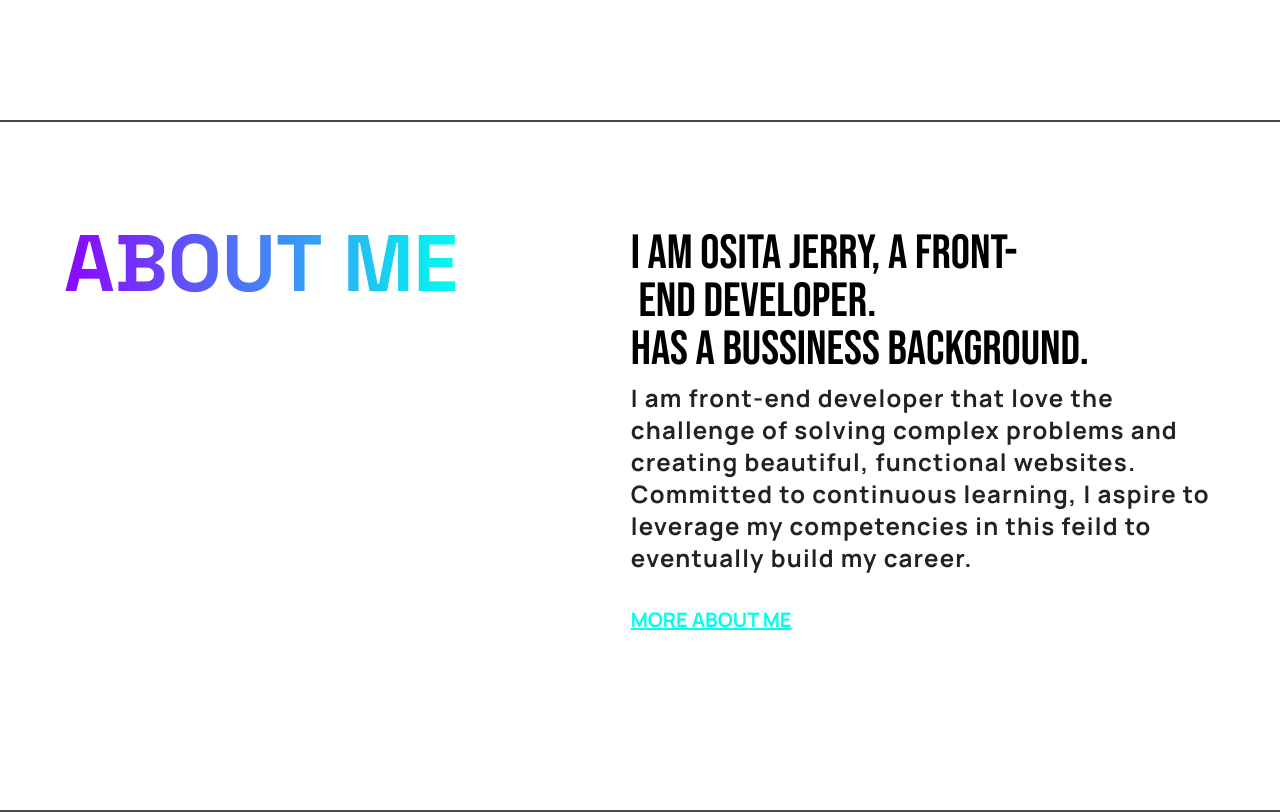
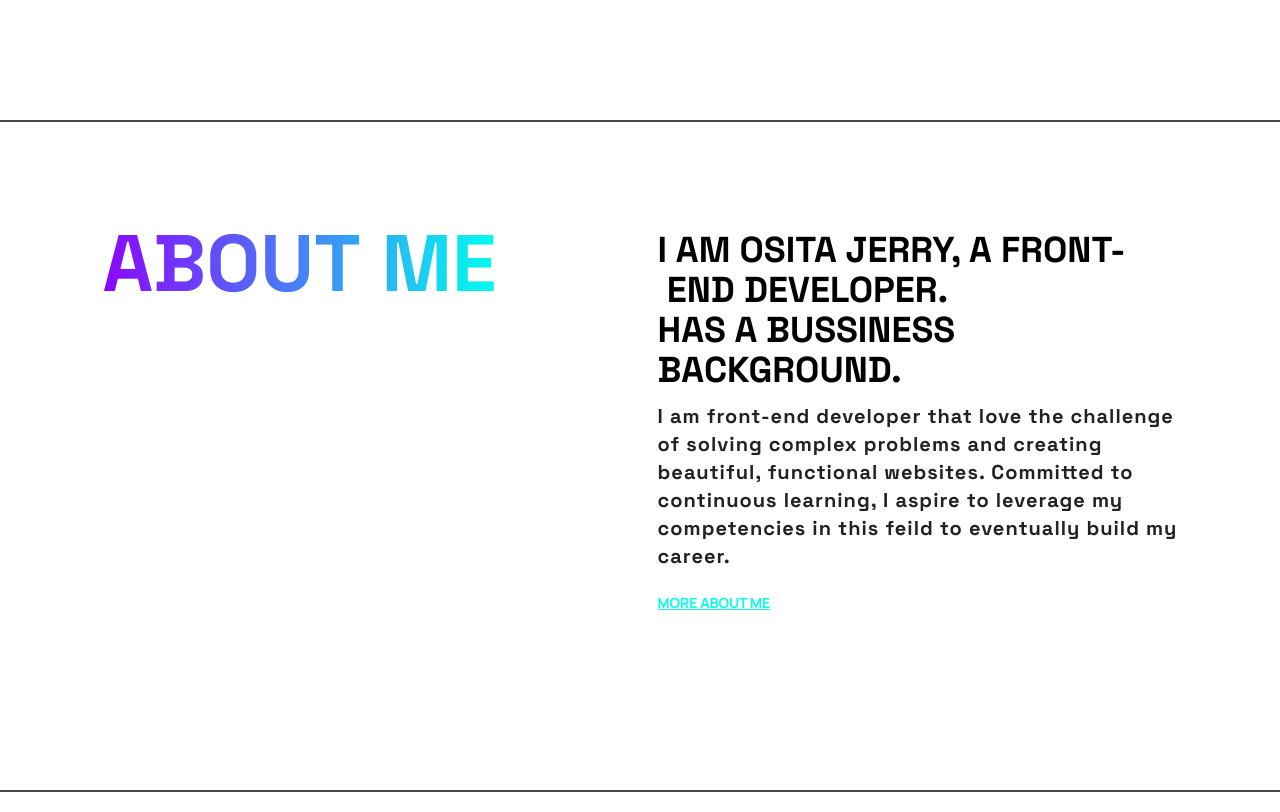
Before and after one commit to ossydimma/my-portfolio, a Next.js app: page / in a window 1280 px wide. Shown: the part 3060-3872 px from the top of the page. Built offline with nearby package versions, Linux system fonts and the light colour scheme.

Commit message:
optimazing code

```diff
--- a/src/app/components/About.tsx
+++ b/src/app/components/About.tsx
@@ -1,17 +1,22 @@
+import { Manrope, Bebas_Neue, Space_Grotesk } from "next/font/google";
 
-import { SpaceGrotesk, manrope, bebasNeue} from "../page";
+
+
+export const bebasNeue = Bebas_Neue({ weight: "400", subsets: ["latin"] });
+export const manrope = Manrope({ subsets: ["latin"], weight: "700" });
+export const SpaceGrotesk = Space_Grotesk({ subsets: ["latin"], weight: "700" });
 
 
  export const About = ()=> {
     return (
         <>
-        <div className=" flex flex-col border-b-2 border-[#484848] justify-between gap-10 pt-16 pb-44 px-[5%] lg:gap-[15%] lg:pt-24 lg:flex-row">
+        <div className=" flex flex-col border-b-2 border-[#484848] px-[8%] justify-between gap-1 pt-14 pb-44 Lg:px-[5%]  lg:gap-[15%] lg:pt-24 lg:flex-row">
             <h1 className={` rev-heading-txt uppercase font-[400] text-[40px]  leading-[42px]  text-[#0a0a0a]  sm:text-[57px] sm:leading-[58px] md:text-[65px] md:leading-[65px] xl:text-[80px] xl:leading-[90px] dark:text-[#fff] ${SpaceGrotesk.className}`}>about&nbsp;me</h1>
             <div className="mt-3">
 
-                <h3 className={`pb-2 font-semibold  text-[#000] text-2xl sm:text-3xl  md:text-4xl lg:text-5xl dark:text-white ${bebasNeue.className}`}>i am Osita Jerry, a&nbsp;front-&nbsp;end&nbsp;developer. <br/> Has a bussiness Background.</h3>
-                <p className={`  text-[#222] text-lg  tracking-wide pb-8  md:text-2xl md:tracking-wider dark:text-[#c7c7c7]  ${manrope.className}`}>I am front-end developer that love the challenge of solving complex problems and creating beautiful, functional websites. Committed to continuous learning, I aspire to leverage my competencies in this feild to eventually build my career.</p>
-                <a href="/" className={`uppercase text-[#00FDEE]  pb-3 underline transition-all duration-500 text-sm md:text-lg lg:text-xl  hover:opacity-50 hover:scale-110 dark:text-[#bb88e2] ${manrope.className}`} >more about me</a>
+                <h3 className={`pb-3 font-semibold  uppercase  text-[#000] text-xl sm:text-2xl  md:text-3xl   xl:text-4xl dark:text-white ${SpaceGrotesk.className}`}>I am Osita Jerry, a&nbsp;front-&nbsp;end&nbsp;developer. <br/> Has a bussiness Background.</h3>
+                <p className={`  text-[#222] text-lg tracking-wide pb-5  md:text-xl md:tracking-wider dark:text-[#c7c7c7]  ${SpaceGrotesk.className}`}>I am front-end developer that love the challenge of solving complex problems and creating beautiful, functional websites. Committed to continuous learning, I aspire to leverage my competencies in this feild to eventually build my career.</p>
+                <a href="/" className={`uppercase text-[#00FDEE]   underline transition-all duration-500 text-xs md:text-lg lg:text-sm  hover:opacity-50 hover:scale-110 dark:text-[#bb88e2] ${manrope.className}`} >more about me</a>
             </div>
         </div>
         </>
--- a/src/app/components/Works.tsx
+++ b/src/app/components/Works.tsx
@@ -1,8 +1,7 @@
 import clsx from "clsx";
 import { useContext, useEffect, useState } from "react";
 // import { ThemeColor } from "../layout";
-// import { Manrope, Bebas_Neue, Space_Grotesk } from "next/font/google";
-import {manrope, bebasNeue,SpaceGrotesk} from "@/app/page"
+import { Manrope, Bebas_Neue, Space_Grotesk } from "next/font/google";
 import Image from "next/image";
 import SneakerImg from "@/app/assets/sneaker_img.jpg";
 import calcuImg from "@/app/assets/calculator_img.png";
@@ -10,9 +9,9 @@ import spaceImg from "@/app/assets/space_img.png";
 import toDoImg from "https://i.postimg.cc/sD6QLyMh/new-To-Do-img.png";
 // import data from '../projects.json'
 
-// export const bebasNeue = Bebas_Neue({ weight: "400", subsets: ["latin"] });
-// export const manrope = Manrope({ subsets: ["latin"], weight: "700" });
-// export const SpaceGrotesk = Space_Grotesk({ subsets: ["latin"], weight: "700" });
+export const bebasNeue = Bebas_Neue({ weight: "400", subsets: ["latin"] });
+export const manrope = Manrope({ subsets: ["latin"], weight: "700" });
+export const SpaceGrotesk = Space_Grotesk({ subsets: ["latin"], weight: "700" });
 // interface dataType {
 //   id: string;
 //   image: string;
--- a/src/app/page.tsx
+++ b/src/app/page.tsx
@@ -13,6 +13,7 @@ import { About } from "./components/About";
 export const bebasNeue = Bebas_Neue({ weight: "400", subsets: ["latin"] });
 export const manrope = Manrope({ subsets: ["latin"], weight: "700" });
 export const SpaceGrotesk = Space_Grotesk({ subsets: ["latin"], weight: "700" }); //will be used later
+
 export default function Home() {
   // const { theme } = useContext(ThemeColor);
 
```
